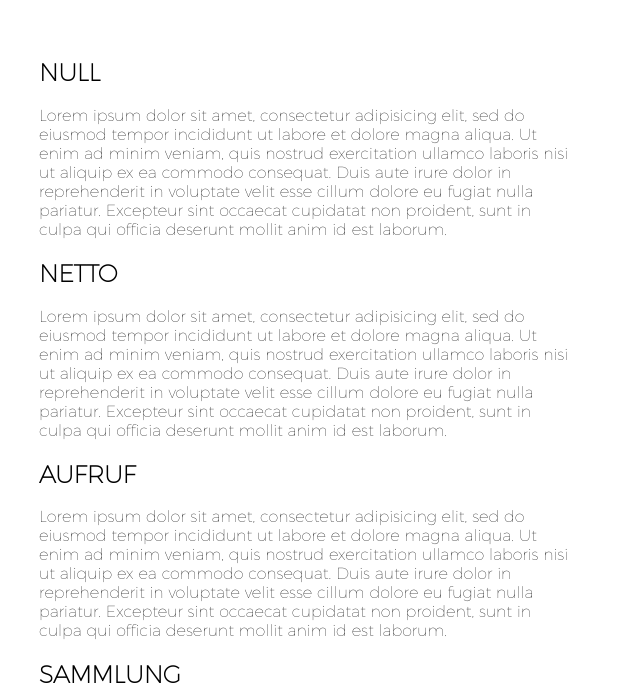
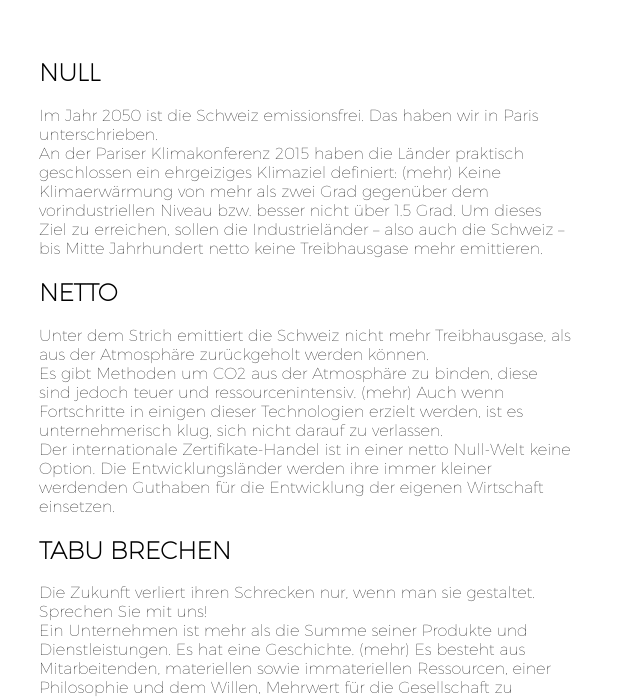
Before and after one commit to AlexJenter/nettonull, a website: page index.html in a window 1280 px wide. Shown: the part 222-920 px from the top of the page, without its empty margins (19-659 px from the left). Drawn offline with Linux system fonts and the light colour scheme.

Commit message:
add text from gabi to index

```diff
--- a/index.html
+++ b/index.html
@@ -23,25 +23,30 @@
       <div class="paragraph">
         <h2 class="paragraph__title">null</h2>
         <p>
-          Lorem ipsum dolor sit amet, consectetur adipisicing elit, sed do eiusmod tempor incididunt ut labore et dolore magna aliqua. Ut enim ad minim veniam, quis nostrud exercitation ullamco laboris nisi ut aliquip ex ea commodo consequat. Duis aute irure dolor in reprehenderit in voluptate velit esse cillum dolore eu fugiat nulla pariatur. Excepteur sint occaecat cupidatat non proident, sunt in culpa qui officia deserunt mollit anim id est laborum.
+          Im Jahr 2050 ist die Schweiz emissionsfrei. Das haben wir in Paris unterschrieben.<br>
+          An der Pariser Klimakonferenz 2015 haben die Länder praktisch geschlossen ein ehrgeiziges Klimaziel definiert: (mehr) Keine Klimaerwärmung von mehr als zwei Grad gegenüber dem vorindustriellen Niveau bzw. besser nicht über 1.5 Grad. Um dieses Ziel zu erreichen, sollen die Industrieländer – also auch die Schweiz – bis Mitte Jahrhundert netto keine Treibhausgase mehr emittieren.
         </p>
       </div>
       <div class="paragraph">
         <h2 class="paragraph__title">netto</h2>
         <p>
-          Lorem ipsum dolor sit amet, consectetur adipisicing elit, sed do eiusmod tempor incididunt ut labore et dolore magna aliqua. Ut enim ad minim veniam, quis nostrud exercitation ullamco laboris nisi ut aliquip ex ea commodo consequat. Duis aute irure dolor in reprehenderit in voluptate velit esse cillum dolore eu fugiat nulla pariatur. Excepteur sint occaecat cupidatat non proident, sunt in culpa qui officia deserunt mollit anim id est laborum.
+          Unter dem Strich emittiert die Schweiz nicht mehr Treibhausgase, als aus der Atmosphäre zurückgeholt werden können.<br>
+          Es gibt Methoden um CO2 aus der Atmosphäre zu binden, diese sind jedoch teuer und ressourcenintensiv. (mehr) Auch wenn Fortschritte in einigen dieser Technologien erzielt werden, ist es unternehmerisch klug, sich nicht darauf zu verlassen.<br>
+          Der internationale Zertifikate-Handel ist in einer netto Null-Welt keine Option. Die Entwicklungsländer werden ihre immer kleiner werdenden Guthaben für die Entwicklung der eigenen Wirtschaft einsetzen.
         </p>
       </div>
       <div class="paragraph">
-        <h2 class="paragraph__title">aufruf</h2>
+        <h2 class="paragraph__title">Tabu brechen</h2>
         <p>
-          Lorem ipsum dolor sit amet, consectetur adipisicing elit, sed do eiusmod tempor incididunt ut labore et dolore magna aliqua. Ut enim ad minim veniam, quis nostrud exercitation ullamco laboris nisi ut aliquip ex ea commodo consequat. Duis aute irure dolor in reprehenderit in voluptate velit esse cillum dolore eu fugiat nulla pariatur. Excepteur sint occaecat cupidatat non proident, sunt in culpa qui officia deserunt mollit anim id est laborum.
+          Die Zukunft verliert ihren Schrecken nur, wenn man sie gestaltet. Sprechen Sie mit uns!<br>
+          Ein Unternehmen ist mehr als die Summe seiner Produkte und Dienstleistungen. Es hat eine Geschichte. (mehr) Es besteht aus Mitarbeitenden, materiellen sowie immateriellen Ressourcen, einer Philosophie und dem Willen, Mehrwert für die Gesellschaft zu schaffen. Und: ein Unternehmen kann sich verändern – und hat dies schon in der Vergangenheit ständig getan.<br>
+          Sprechen Sie mit uns und wird helfen Ihnen, Ihre eigenen Lösungen zu finden, mit Kreativität, Weitsicht und Mut neue Geschäftsbereiche zu entdecken, um in einer (fast) emissionsfreien Welt auf neue Weise erfolgreich zu sein.
         </p>
       </div>
       <div class="paragraph">
-        <h2 class="paragraph__title">sammlung</h2>
+        <h2 class="paragraph__title">Protokoll</h2>
         <p>
-          Lorem ipsum dolor sit amet, consectetur adipisicing elit, sed do eiusmod tempor incididunt ut labore et dolore magna aliqua. Ut enim ad minim veniam, quis nostrud exercitation ullamco laboris nisi ut aliquip ex ea commodo consequat. Duis aute irure dolor in reprehenderit in voluptate velit esse cillum dolore eu fugiat nulla pariatur. Excepteur sint occaecat cupidatat non proident, sunt in culpa qui officia deserunt mollit anim id est laborum.
+          Coming soon!
         </p>
       </div>
       <div class="call-to-action">
```
